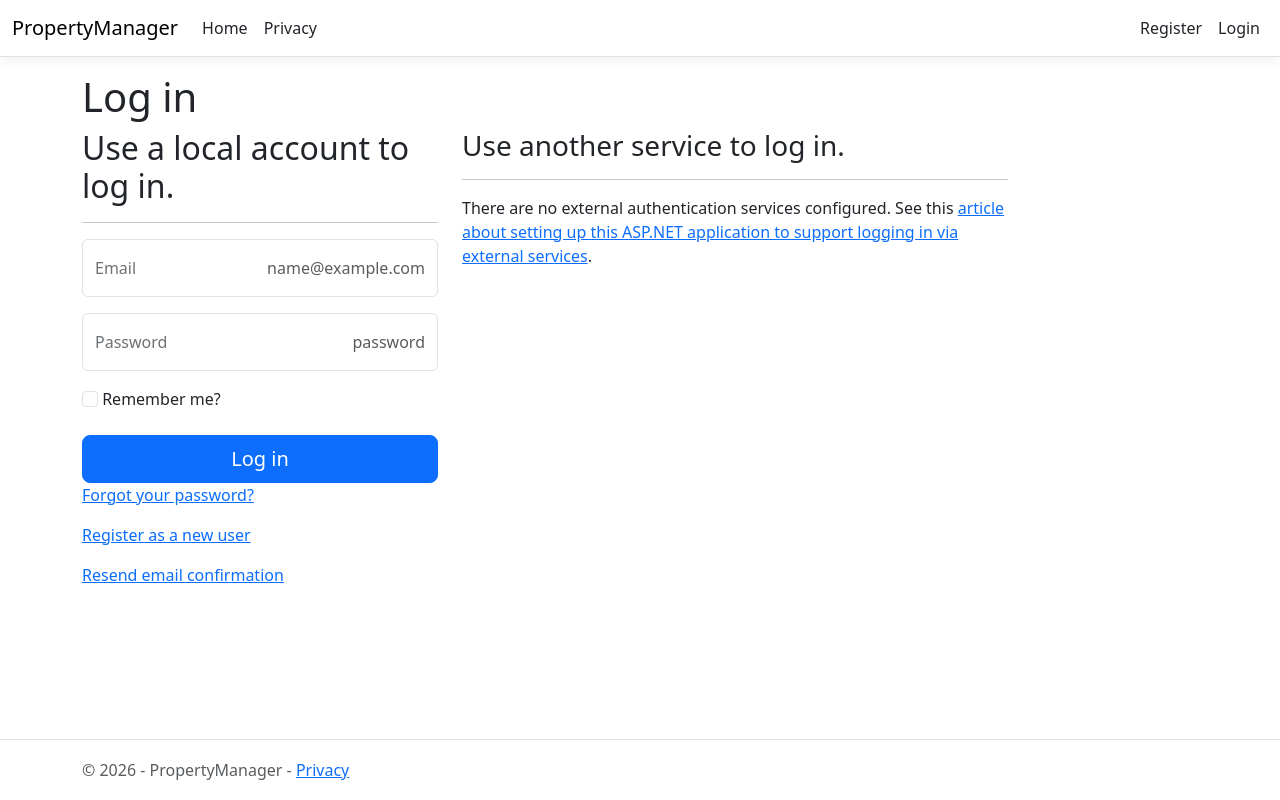
After one commit to bramziltzer/PropertyManager, an ASP.NET Core app: page /Identity/Account/Login in a window 1280 px wide. The commit adds this page. Run offline with ASP.NET Core 8, Linux system fonts and the light colour scheme; tables that the repository leaves empty hold one stand-in row (values such as "Sample post"); style sheets or scripts are compiled from the project's sources; some libraries are stand-ins or nearby versions.

Commit message:
scaffold login

```diff
--- /dev/null
+++ b/PropertyManager/Areas/Identity/Pages/Account/Login.cshtml
@@ -0,0 +1,83 @@
+@page
+@model LoginModel
+
+@{
+    ViewData["Title"] = "Log in";
+}
+
+<h1>@ViewData["Title"]</h1>
+<div class="row">
+    <div class="col-md-4">
+        <section>
+            <form id="account" method="post">
+                <h2>Use a local account to log in.</h2>
+                <hr />
+                <div asp-validation-summary="ModelOnly" class="text-danger" role="alert"></div>
+                <div class="form-floating mb-3">
+                    <input asp-for="Input.Email" class="form-control" autocomplete="username" aria-required="true" placeholder="name@example.com" />
+                    <label asp-for="Input.Email" class="form-label">Email</label>
+                    <span asp-validation-for="Input.Email" class="text-danger"></span>
+                </div>
+                <div class="form-floating mb-3">
+                    <input asp-for="Input.Password" class="form-control" autocomplete="current-password" aria-required="true" placeholder="password" />
+                    <label asp-for="Input.Password" class="form-label">Password</label>
+                    <span asp-validation-for="Input.Password" class="text-danger"></span>
+                </div>
+                <div class="checkbox mb-3">
+                    <label asp-for="Input.RememberMe" class="form-label">
+                        <input class="form-check-input" asp-for="Input.RememberMe" />
+                        @Html.DisplayNameFor(m => m.Input.RememberMe)
+                    </label>
+                </div>
+                <div>
+                    <button id="login-submit" type="submit" class="w-100 btn btn-lg btn-primary">Log in</button>
+                </div>
+                <div>
+                    <p>
+                        <a id="forgot-password" asp-page="./ForgotPassword">Forgot your password?</a>
+                    </p>
+                    <p>
+                        <a asp-page="./Register" asp-route-returnUrl="@Model.ReturnUrl">Register as a new user</a>
+                    </p>
+                    <p>
+                        <a id="resend-confirmation" asp-page="./ResendEmailConfirmation">Resend email confirmation</a>
+                    </p>
+                </div>
+            </form>
+        </section>
+    </div>
+    <div class="col-md-6 col-md-offset-2">
+        <section>
+            <h3>Use another service to log in.</h3>
+            <hr />
+            @{
+                if ((Model.ExternalLogins?.Count ?? 0) == 0)
+                {
+                    <div>
+                        <p>
+                            There are no external authentication services configured. See this <a href="https://go.microsoft.com/fwlink/?LinkID=532715">article
+                            about setting up this ASP.NET application to support logging in via external services</a>.
+                        </p>
+                    </div>
+                }
+                else
+                {
+                    <form id="external-account" asp-page="./ExternalLogin" asp-route-returnUrl="@Model.ReturnUrl" method="post" class="form-horizontal">
+                        <div>
+                            <p>
+                                @foreach (var provider in Model.ExternalLogins!)
+                                {
+                                    <button type="submit" class="btn btn-primary" name="provider" value="@provider.Name" title="Log in using your @provider.DisplayName account">@provider.DisplayName</button>
+                                }
+                            </p>
+                        </div>
+                    </form>
+                }
+            }
+        </section>
+    </div>
+</div>
+
+@section Scripts {
+    <partial name="_ValidationScriptsPartial" />
+}
--- /dev/null
+++ b/PropertyManager/Areas/Identity/Pages/Account/Login.cshtml.cs
@@ -0,0 +1,140 @@
+// Licensed to the .NET Foundation under one or more agreements.
+// The .NET Foundation licenses this file to you under the MIT license.
+#nullable disable
+
+using System;
+using System.Collections.Generic;
+using System.ComponentModel.DataAnnotations;
+using System.Linq;
+using System.Threading.Tasks;
+using Microsoft.AspNetCore.Authorization;
+using Microsoft.AspNetCore.Authentication;
+using Microsoft.AspNetCore.Identity;
+using Microsoft.AspNetCore.Identity.UI.Services;
+using Microsoft.AspNetCore.Mvc;
+using Microsoft.AspNetCore.Mvc.RazorPages;
+using Microsoft.Extensions.Logging;
+
+namespace PropertyManager.Areas.Identity.Pages.Account
+{
+    public class LoginModel : PageModel
+    {
+        private readonly SignInManager<IdentityUser> _signInManager;
+        private readonly ILogger<LoginModel> _logger;
+
+        public LoginModel(SignInManager<IdentityUser> signInManager, ILogger<LoginModel> logger)
+        {
+            _signInManager = signInManager;
+            _logger = logger;
+        }
+
+        /// <summary>
+        ///     This API supports the ASP.NET Core Identity default UI infrastructure and is not intended to be used
+        ///     directly from your code. This API may change or be removed in future releases.
+        /// </summary>
+        [BindProperty]
+        public InputModel Input { get; set; }
+
+        /// <summary>
+        ///     This API supports the ASP.NET Core Identity default UI infrastructure and is not intended to be used
+        ///     directly from your code. This API may change or be removed in future releases.
+        /// </summary>
+        public IList<AuthenticationScheme> ExternalLogins { get; set; }
+
+        /// <summary>
+        ///     This API supports the ASP.NET Core Identity default UI infrastructure and is not intended to be used
+        ///     directly from your code. This API may change or be removed in future releases.
+        /// </summary>
+        public string ReturnUrl { get; set; }
+
+        /// <summary>
+        ///     This API supports the ASP.NET Core Identity default UI infrastructure and is not intended to be used
+        ///     directly from your code. This API may change or be removed in future releases.
+        /// </summary>
+        [TempData]
+        public string ErrorMessage { get; set; }
+
+        /// <summary>
+        ///     This API supports the ASP.NET Core Identity default UI infrastructure and is not intended to be used
+        ///     directly from your code. This API may change or be removed in future releases.
+        /// </summary>
+        public class InputModel
+        {
+            /// <summary>
+            ///     This API supports the ASP.NET Core Identity default UI infrastructure and is not intended to be used
+            ///     directly from your code. This API may change or be removed in future releases.
+            /// </summary>
+            [Required]
+            [EmailAddress]
+            public string Email { get; set; }
+
+            /// <summary>
+            ///     This API supports the ASP.NET Core Identity default UI infrastructure and is not intended to be used
+            ///     directly from your code. This API may change or be removed in future releases.
+            /// </summary>
+            [Required]
+            [DataType(DataType.Password)]
+            public string Password { get; set; }
+
+            /// <summary>
+            ///     This API supports the ASP.NET Core Identity default UI infrastructure and is not intended to be used
+            ///     directly from your code. This API may change or be removed in future releases.
+            /// </summary>
+            [Display(Name = "Remember me?")]
+            public bool RememberMe { get; set; }
+        }
+
+        public async Task OnGetAsync(string returnUrl = null)
+        {
+            if (!string.IsNullOrEmpty(ErrorMessage))
+            {
+                ModelState.AddModelError(string.Empty, ErrorMessage);
+            }
+
+            returnUrl ??= Url.Content("~/");
+
+            // Clear the existing external cookie to ensure a clean login process
+            await HttpContext.SignOutAsync(IdentityConstants.ExternalScheme);
+
+            ExternalLogins = (await _signInManager.GetExternalAuthenticationSchemesAsync()).ToList();
+
+            ReturnUrl = returnUrl;
+        }
+
+        public async Task<IActionResult> OnPostAsync(string returnUrl = null)
+        {
+            returnUrl ??= Url.Content("~/");
+
+            ExternalLogins = (await _signInManager.GetExternalAuthenticationSchemesAsync()).ToList();
+
+            if (ModelState.IsValid)
+            {
+                // This doesn't count login failures towards account lockout
+                // To enable password failures to trigger account lockout, set lockoutOnFailure: true
+                var result = await _signInManager.PasswordSignInAsync(Input.Email, Input.Password, Input.RememberMe, lockoutOnFailure: false);
+                if (result.Succeeded)
+                {
+                    _logger.LogInformation("User logged in.");
+                    return LocalRedirect(returnUrl);
+                }
+                if (result.RequiresTwoFactor)
+                {
+                    return RedirectToPage("./LoginWith2fa", new { ReturnUrl = returnUrl, RememberMe = Input.RememberMe });
+                }
+                if (result.IsLockedOut)
+                {
+                    _logger.LogWarning("User account locked out.");
+                    return RedirectToPage("./Lockout");
+                }
+                else
+                {
+                    ModelState.AddModelError(string.Empty, "Invalid login attempt.");
+                    return Page();
+                }
+            }
+
+            // If we got this far, something failed, redisplay form
+            return Page();
+        }
+    }
+}
--- a/PropertyManager/Areas/Identity/Pages/Account/Register.cshtml
+++ b/PropertyManager/Areas/Identity/Pages/Account/Register.cshtml
@@ -30,7 +30,7 @@
             <button id="registerSubmit" type="submit" class="w-100 btn btn-lg btn-primary">Register</button>
         </form>
     </div>
-    <div class="col-md-6 col-md-offset-2">
+    @* <div class="col-md-6 col-md-offset-2">
         <section>
             <h3>Use another service to register.</h3>
             <hr />
@@ -59,7 +59,7 @@
                 }
             }
         </section>
-    </div>
+    </div> *@
 </div>
 
 @section Scripts {
```
Also changed, not shown: 1 other file.
